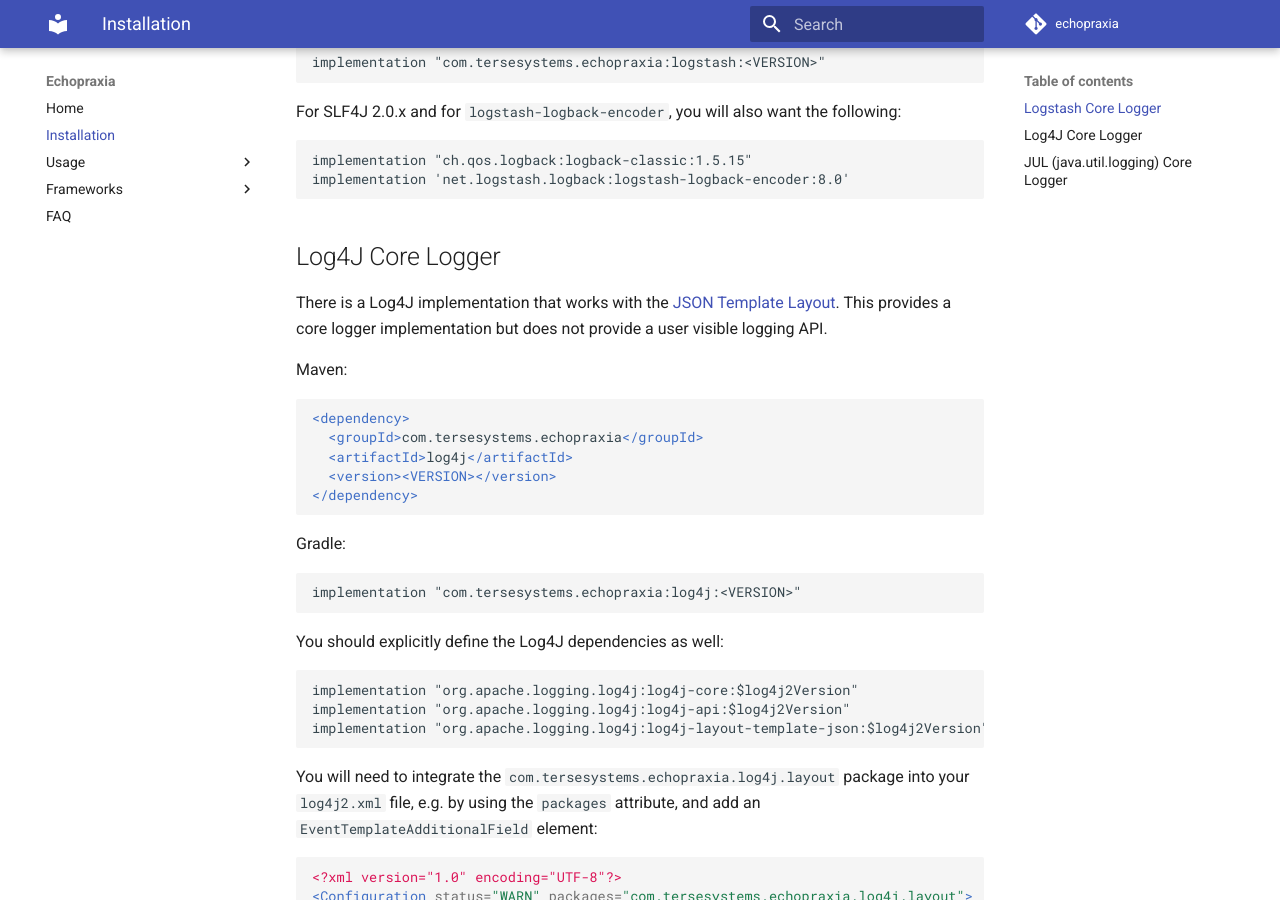
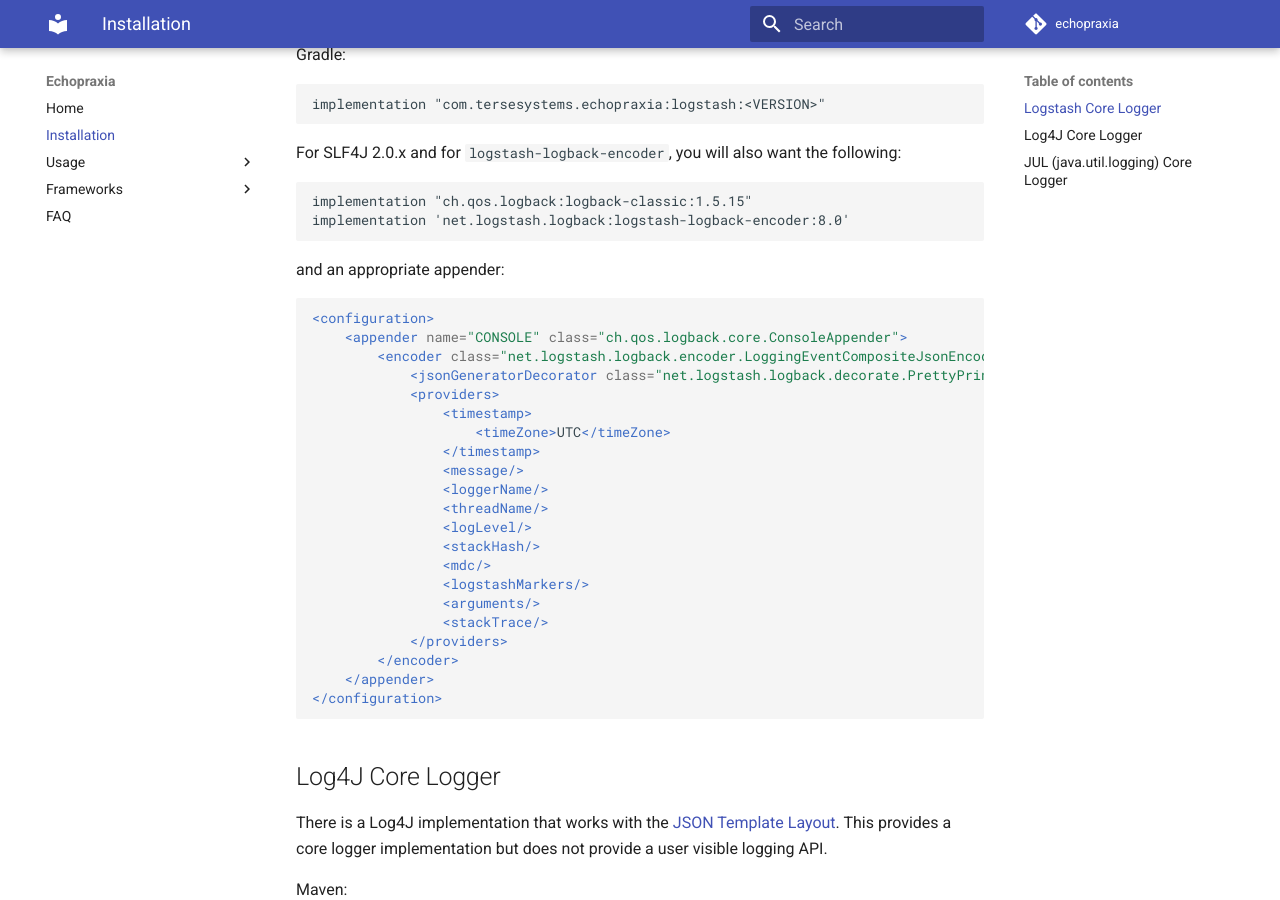
Before and after one commit to tersesystems/echopraxia, an MkDocs documentation site: the page built from docs/installation.md, in a window 1280 px wide and 900 px high, scrolled down 926 px. Built offline with MkDocs 1.6.1 and Material for MkDocs 9.7.7, drawn with Linux system fonts in a browser that asks for light colours; comment, search, counter and statistics services are not loaded; the version menu is left out.

Commit message:
Add logstash instructions (#359)

````diff
--- a/docs/installation.md
+++ b/docs/installation.md
@@ -4,6 +4,7 @@
 underlying `CoreLogger` implementation which is tied to the logging framework (JUL, Logback, or Log4J2).
 
 You will need to install both, although in 99% of cases you will want `simple`:
+
 Maven:
 
 ```xml
@@ -47,6 +48,32 @@
 ```gradle
 implementation "ch.qos.logback:logback-classic:1.5.15"
 implementation 'net.logstash.logback:logstash-logback-encoder:8.0'
+```
+
+and an appropriate appender:
+
+```xml
+<configuration>
+    <appender name="CONSOLE" class="ch.qos.logback.core.ConsoleAppender">
+        <encoder class="net.logstash.logback.encoder.LoggingEventCompositeJsonEncoder">
+            <jsonGeneratorDecorator class="net.logstash.logback.decorate.PrettyPrintingJsonGeneratorDecorator"/>
+            <providers>
+                <timestamp>
+                    <timeZone>UTC</timeZone>
+                </timestamp>
+                <message/>
+                <loggerName/>
+                <threadName/>
+                <logLevel/>
+                <stackHash/>
+                <mdc/>
+                <logstashMarkers/>
+                <arguments/>
+                <stackTrace/>
+            </providers>
+        </encoder>
+    </appender>
+</configuration>
 ```
 
 ## Log4J Core Logger
````
